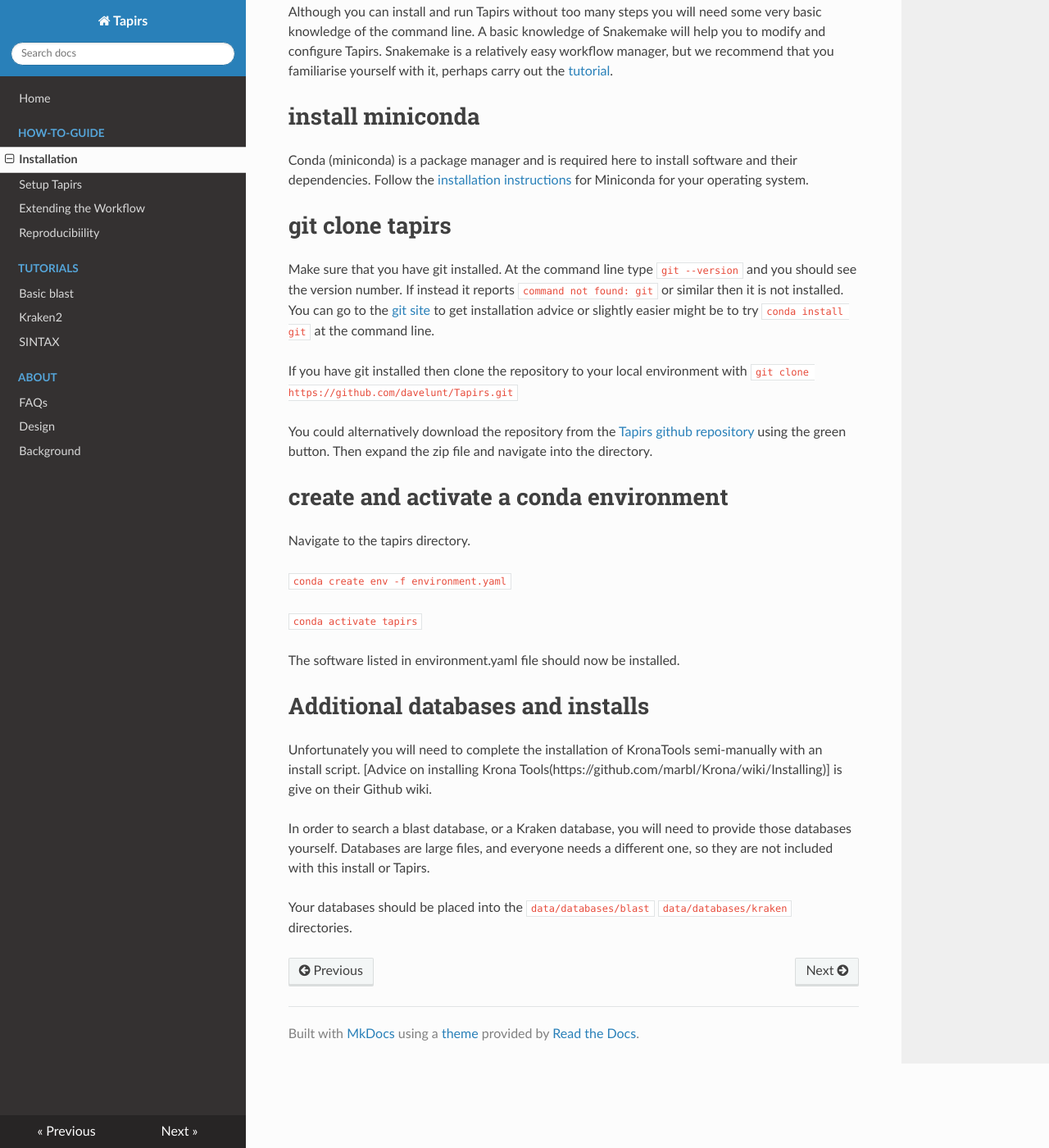
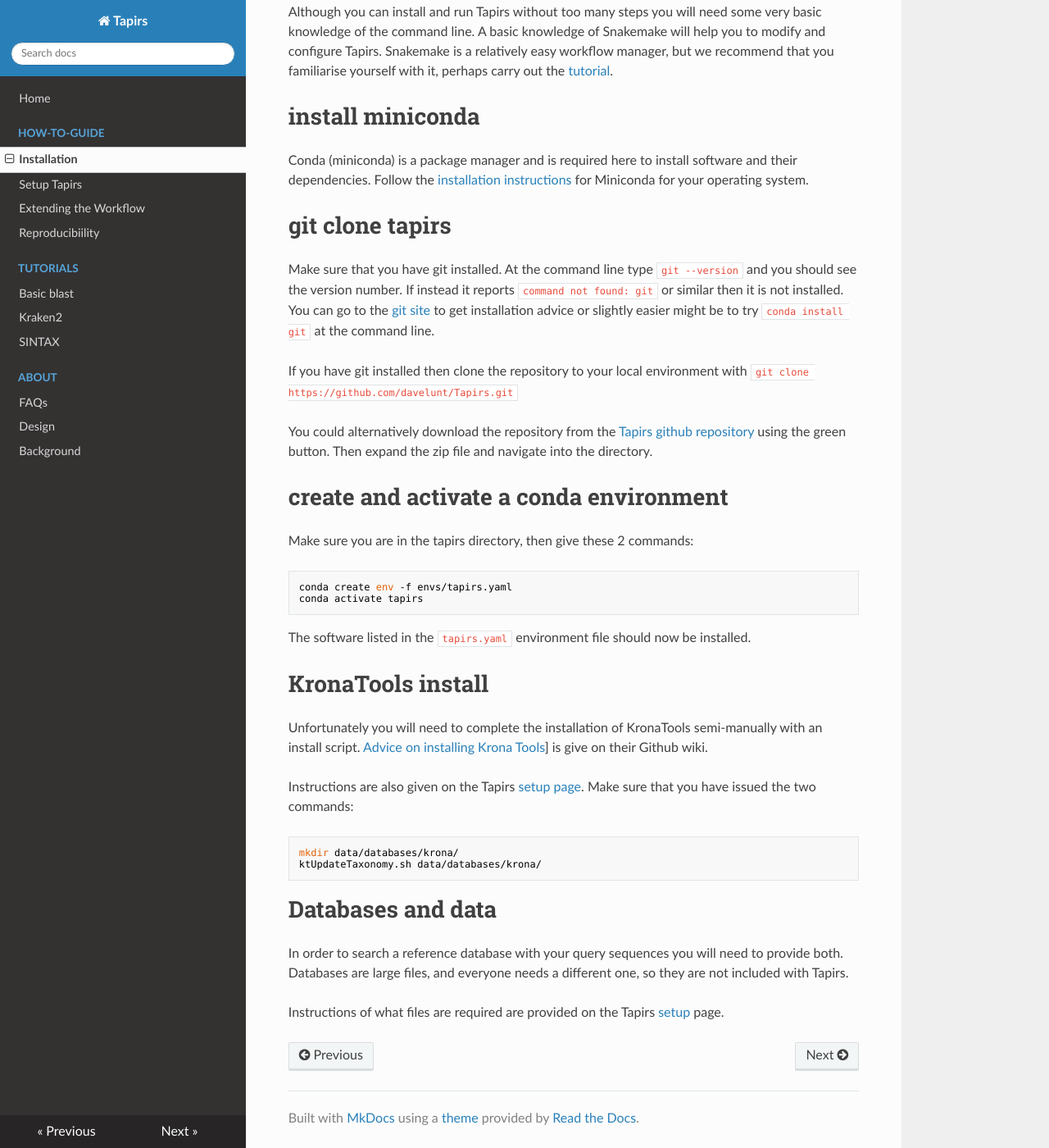
Before and after one commit to EvoHull/Tapirs, an MkDocs documentation site: the page built from documentation/docs/How-To-Guide/installation.md, in a window 1280 px wide and 1400 px high, scrolled down 197 px. Shown: the whole window at 82% size. Built offline with MkDocs 1.6.1, drawn with Linux system fonts in a browser that asks for light colours; nearby versions of some CDN libraries.

Commit message:
updating install and setup docs

````diff
--- a/documentation/docs/How-To-Guide/installation.md
+++ b/documentation/docs/How-To-Guide/installation.md
@@ -16,18 +16,26 @@
 You could alternatively download the repository from the [Tapirs github repository](https://github.com/davelunt/Tapirs) using the green button. Then expand the zip file and navigate into the directory.
 
 # create and activate a conda environment
+Make sure you are in the tapirs directory, then give these 2 commands:
 
-Navigate to the tapirs directory.
+```
+conda create env -f envs/tapirs.yaml
+conda activate tapirs
+```
 
-`conda create env -f environment.yaml`
+The software listed in the `tapirs.yaml` environment file should now be installed.
 
-`conda activate tapirs`
+# KronaTools install
+Unfortunately you will need to complete the installation of KronaTools semi-manually with an install script. [Advice on installing Krona Tools](https://github.com/marbl/Krona/wiki/Installing)] is give on their Github wiki.
 
-The software listed in environment.yaml file should now be installed.
+Instructions are also given on the Tapirs [setup page](setup.md). Make sure that you have issued the two commands:
 
-# Additional databases and installs
-Unfortunately you will need to complete the installation of KronaTools semi-manually with an install script. [Advice on installing Krona Tools(https://github.com/marbl/Krona/wiki/Installing)] is give on their Github wiki.
+```
+mkdir data/databases/krona/
+ktUpdateTaxonomy.sh data/databases/krona/
+```
 
-In order to search a blast database, or a Kraken database, you will need to provide those databases yourself. Databases are large files, and everyone needs a different one, so they are not included with this install or Tapirs.
+# Databases and data
+In order to search a reference database with your query sequences you will need to provide both. Databases are large files, and everyone needs a different one, so they are not included with Tapirs.
 
-Your databases should be placed into the `data/databases/blast` `data/databases/kraken` directories.
+Instructions of what files are required are provided on the Tapirs [setup](setup.md) page.
````
Also changed, not shown: documentation/docs/How-To-Guide/setup.md (+25 -8 lines).
